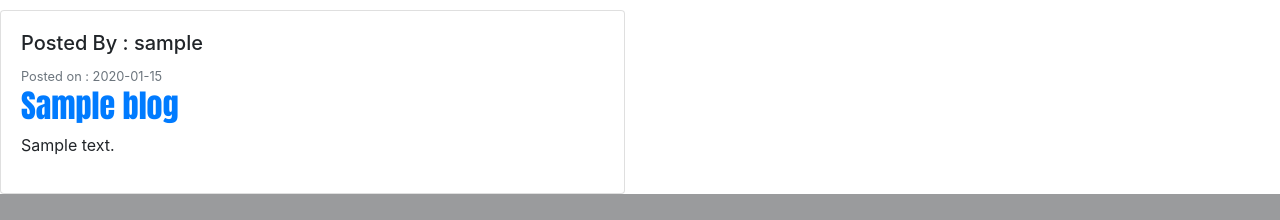
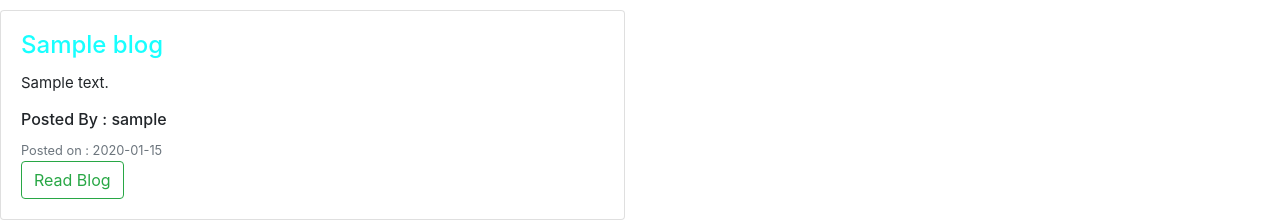
Before and after one commit to yontiii/Blogspot, a Flask app: template app/templates/index.html in a window 1280 px wide. Shown: the part 752-972 px from the top of the page. Before the commit the page ends 946 px from the top, so only its background shows below. Run offline with Flask 2, Linux system fonts and the light colour scheme; the template is opened without the code that fills it: most values are stand-ins (such as "Sample title", 1, 10 or a date in 2020); data that the repository does not hold is empty; parts of the project's set-up code (start-up, migrations or seed data) failed here and were passed over; some libraries are stand-ins or nearby versions; some web fonts are replaced.

Commit message:
added read blog button

```diff
--- a/app/main/views.py
+++ b/app/main/views.py
@@ -32,4 +32,4 @@ def blogs():
 def details(blog_id):
     blogs = Blog.query.get_or_404(blog_id)
 
-    return render_template('blog_review.html' blogs = blogs)
+    return render_template('blog_review.html', blogs = blogs)
--- a/app/templates/blog_review.html
+++ b/app/templates/blog_review.html
@@ -1,5 +1,5 @@
-{}
-{% for blog in blogs %}
+{%  extends 'base.html'  %}
+
 <div class="col-md-6">
     <article class="card">
         <div class="card-body">
@@ -7,7 +7,7 @@
                 <h5> Posted By : {{blog.author.username}}</h5>
                 <small class="text-muted"> Posted on : {{blog.date_posted.strftime('%Y-%m-%d')}}</small>
             </div>
-            <h2> <a href="" class="card-title">{{blog.title}}</a></h2>
+            <h3 > {{blog.title}}</h3>
             <p class="card-content">{{blog.content}}</p>
         </div>
     </article>
--- a/app/templates/index.html
+++ b/app/templates/index.html
@@ -1,22 +1,38 @@
 {% extends 'base.html' %}
 {% block content %}
+<style>
+ h4{
+    color:#18FFFF;
+    }
+    h5{
+        font-family: Arial, Helvetica, sans-serif;
+    }
+    p{
+        font-size: 15px;
+    }
+</style>
 <h3 class="text-muted" style="text-align:center;">TOP BLOGS</h3>
 
 
     <div class="row">
             {% for blog in blogs %}
         <div class="col-md-6">
+            <div class="card-deck">
                     <article class="card">
                             <div class="card-body">
+                                <h4  class="card-title">{{blog.title}}</h4>
+                                <p class="card-content">{{blog.content}}</p>
                                 <div class="article-metadate">
-                        <h5> Posted By : {{blog.author.username}}</h5>
+                                        <h6> Posted By : {{blog.author.username}}</h6>
                                         <small class="text-muted"> Posted on : {{blog.date_posted.strftime('%Y-%m-%d')}}</small>
                                     </div>
-                    <h2> <a href="" class="card-title">{{blog.title}}</a></h2>
-                    <p class="card-content">{{blog.content}}</p>
+                                    <button class="btn btn-outline-success">Read Blog</button>
                             </div>
                         </article>
                     </div>
+            </div>
+
+
         {%  endfor %}
     </div>
 
```
Lines whose indentation alone changed are shown as unchanged.
